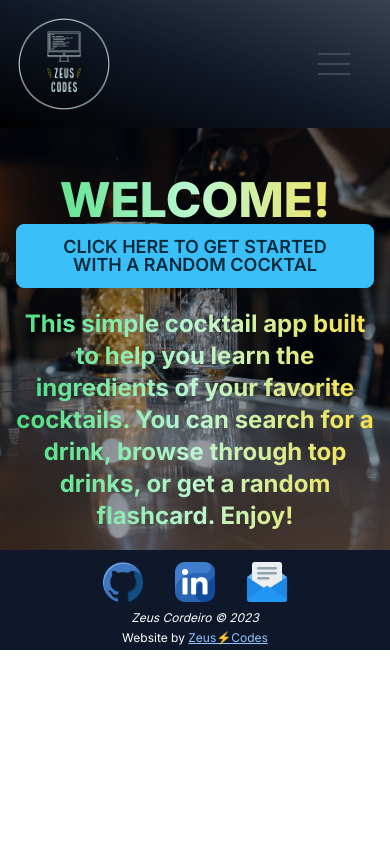
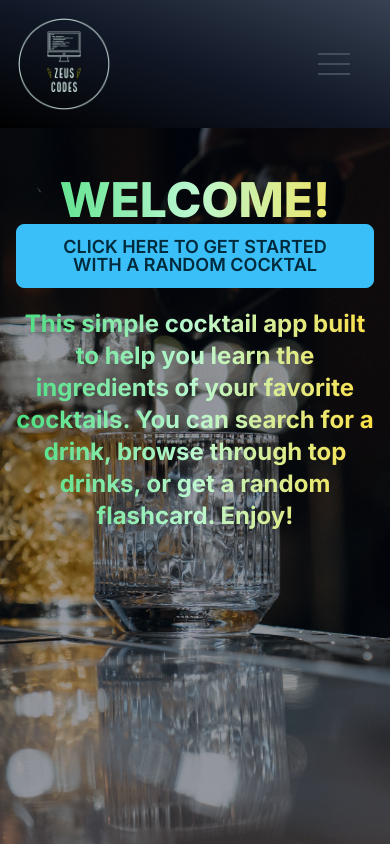
Before and after one commit to Zcordeiro/Cocktail-Flashcards, a Next.js app: page / in a window 390 px wide. Shown: the top 844 px of the page. Built offline with nearby package versions, Linux system fonts and the light colour scheme.

Commit message:
fixed responsiveness on home screen

```diff
--- a/app/page.jsx
+++ b/app/page.jsx
@@ -1,8 +1,8 @@
 export default function Home() {
   return (
     <>
-      <div className="backgroundImage ">
-        <div className="bg-slate-950/40">
+      <div className="backgroundImage min-h-screen">
+        <div className="bg-slate-950/40 min-h-screen">
           <div className="hero-content text-center mx-auto">
             <div className="max-w-md mt-8 md:mt-20 bg-gradient-to-r from-green-400 via-green-200 to-yellow-300 bg-clip-text text-transparent">
               <h1 className="text-5xl font-extrabold">WELCOME!</h1>
```
